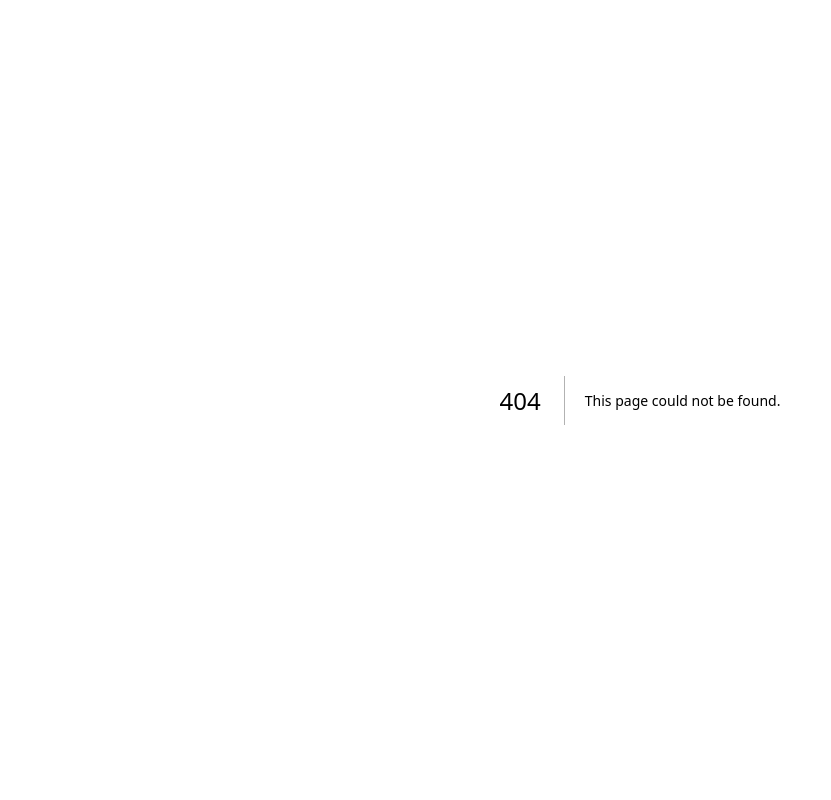
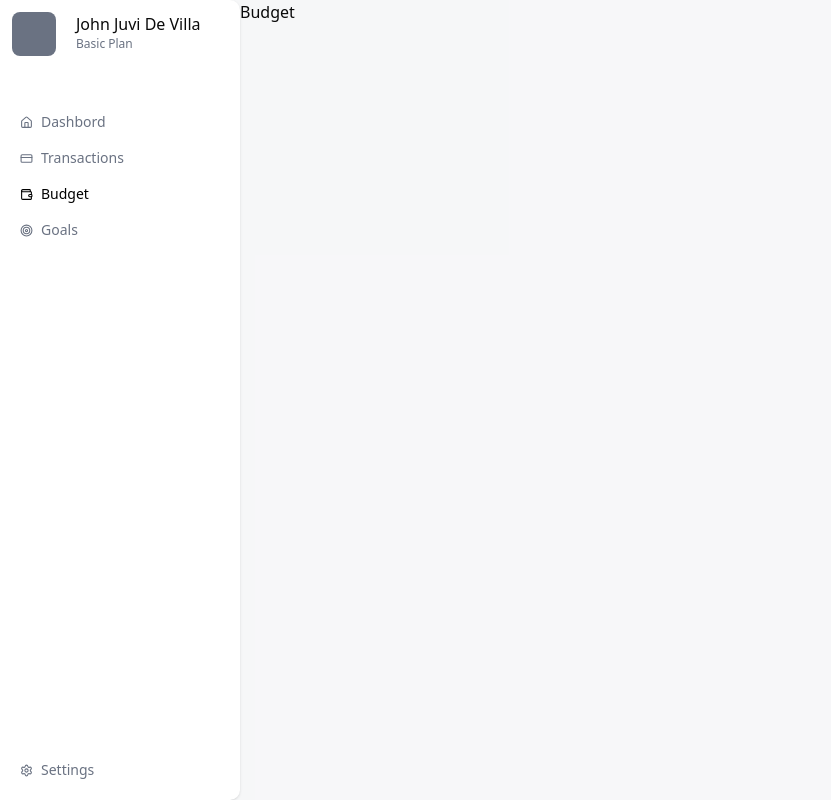
Before and after one commit to TheSciCoder3000/money-management-ai, a Next.js app: page /budget in a window 1280 px wide. Before the commit this address had no page. Shown: the whole page, without its empty margins (0-831 px from the left). Built offline with nearby package versions, Linux system fonts and the light colour scheme.

Commit message:
navbar and pages

```diff
--- /dev/null
+++ b/app/(app)/budget/page.tsx
@@ -0,0 +1,7 @@
+import React from "react";
+
+const Budget = () => {
+  return <div>Budget</div>;
+};
+
+export default Budget;
--- /dev/null
+++ b/app/(app)/goals/page.tsx
@@ -0,0 +1,7 @@
+import React from "react";
+
+const Goals = () => {
+  return <div>Goals</div>;
+};
+
+export default Goals;
--- /dev/null
+++ b/app/(app)/settings/page.tsx
@@ -0,0 +1,7 @@
+import React from "react";
+
+const Settings = () => {
+  return <div>Settings</div>;
+};
+
+export default Settings;
--- a/features/Navbar/LinkItem.tsx
+++ b/features/Navbar/LinkItem.tsx
@@ -1,7 +1,7 @@
 import { LucideProps } from "lucide-react";
 import { Route } from "next";
-import Link from "next/link";
 import React from "react";
+import NavLink from "./NavLink";
 
 interface LinkItemProps {
   Icon: React.ForwardRefExoticComponent<
@@ -12,13 +12,15 @@ interface LinkItemProps {
 }
 const LinkItem: React.FC<LinkItemProps> = ({ Icon, text, href }) => {
   return (
-    <Link
+    <NavLink
       href={href}
-      className="flex w-full cursor-pointer items-center gap-2 rounded-md p-2 hover:bg-gray-200/70"
+      className="flex w-full cursor-pointer items-center gap-2 rounded-md p-2 text-sm hover:bg-gray-200/70"
+      inactiveClass="text-gray-500"
+      activeClass="text-black"
     >
-      <Icon className="inline" size={15} />
+      <Icon className="inline" size={13} />
       <span>{text}</span>
-    </Link>
+    </NavLink>
   );
 };
 
--- /dev/null
+++ b/features/Navbar/NavLink.tsx
@@ -0,0 +1,37 @@
+"use client";
+import clsx from "clsx";
+import { Route } from "next";
+import Link from "next/link";
+import { usePathname } from "next/navigation";
+import React, { ReactNode } from "react";
+
+interface NavLinkProps {
+  children: ReactNode | ReactNode[];
+  href: Route;
+  className?: string;
+  activeClass?: string;
+  inactiveClass?: string;
+}
+const NavLink: React.FC<NavLinkProps> = ({
+  children,
+  href,
+  className,
+  activeClass,
+  inactiveClass,
+}) => {
+  const pathName = usePathname();
+
+  return (
+    <Link
+      href={href}
+      className={clsx(
+        className,
+        pathName === href ? activeClass : inactiveClass,
+      )}
+    >
+      {children}
+    </Link>
+  );
+};
+
+export default NavLink;
--- a/features/Navbar/Navbar.tsx
+++ b/features/Navbar/Navbar.tsx
@@ -17,12 +17,12 @@ const RoutesData: { label: string; href: Route; icon: typeof Settings }[] = [
   },
   {
     label: "Budget",
-    href: "/",
+    href: "/budget",
     icon: Wallet,
   },
   {
     label: "Goals",
-    href: "/",
+    href: "/goals",
     icon: Target,
   },
 ];
@@ -44,7 +44,7 @@ function Navbar() {
         </div>
 
         <div>
-          <LinkItem href="/" Icon={Settings} text="Settings" />
+          <LinkItem href="/settings" Icon={Settings} text="Settings" />
         </div>
       </div>
     </div>
```
